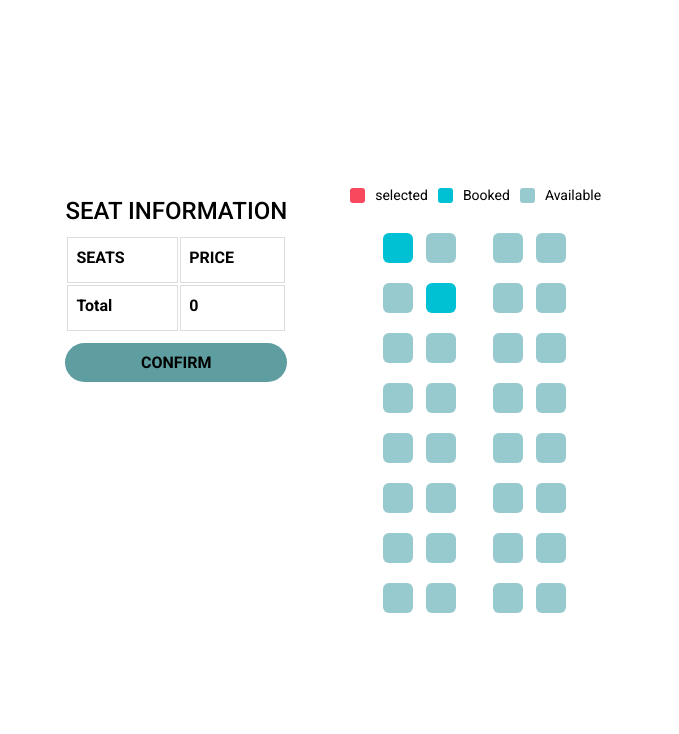
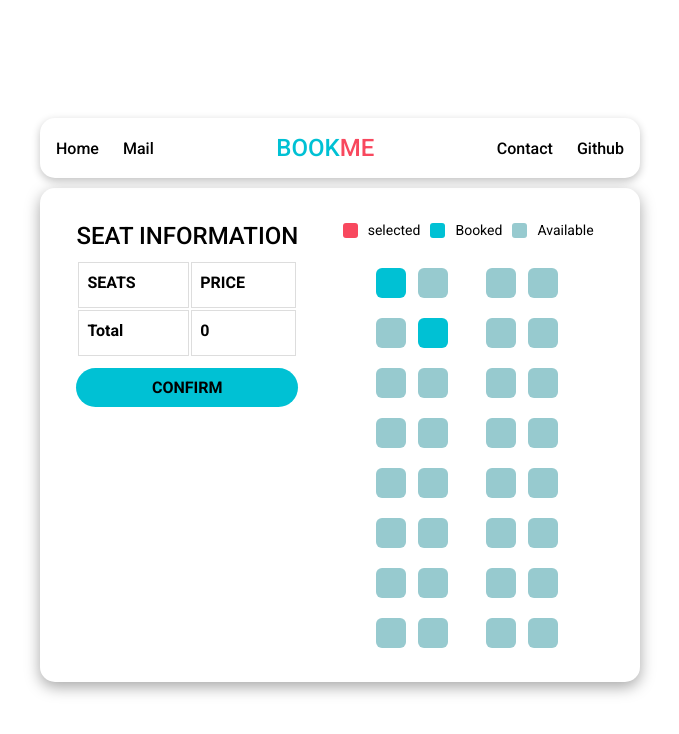
Before and after one commit to pyashraful/bus-ticket-booking-app, a React (Create React App) app: page / in a window 1280 px wide. Shown: the top 734 px of the page, without its empty margins (300-979 px from the left). Built offline with nearby package versions, Linux system fonts and the light colour scheme.

Commit message:
navbar and laylou and boxshadow

```diff
--- a/src/App.js
+++ b/src/App.js
@@ -1,12 +1,16 @@
 import React from "react";
 import BookSeats from "./components/BookSeats";
+import NavBar from "./components/NavBar";
 import classes from "./styles/App.module.css";
 
 const App = () => {
   return (
     <div className={classes.appContainer}>
-      <div className={classes.bookSeatContainer}>
-        <BookSeats />
+      <div className={classes.bodyContainer}>
+        <NavBar />
+        <div className={classes.bookSeatContainer}>
+          <BookSeats />
+        </div>
       </div>
     </div>
   );
--- /dev/null
+++ b/src/components/NavBar.js
@@ -0,0 +1,33 @@
+import classes from "../styles/NavBar.module.css";
+
+export default function Navbar() {
+  // TODO: add link to <a></a> tag
+
+  return (
+    <div className={classes.header}>
+      <header>
+        <nav>
+          <ul>
+            <li className={classes.logo}>
+              <a>
+                <span>BOOK</span>ME
+              </a>
+            </li>
+            <li>
+              <a>Home</a>
+            </li>
+            <li>
+              <a>Mail</a>
+            </li>
+            <li>
+              <a>Contact</a>
+            </li>
+            <li>
+              <a>Github</a>
+            </li>
+          </ul>
+        </nav>
+      </header>
+    </div>
+  );
+}
--- a/src/styles/App.module.css
+++ b/src/styles/App.module.css
@@ -8,9 +8,11 @@
   align-items: center;
   align-content: center;
   height: 100vh;
+  gap: 1rem;
 }
 
 .bookSeatContainer {
+  padding: 1.5rem;
   max-width: 600px;
   display: flex;
   flex-flow: row wrap;
@@ -18,3 +20,11 @@
   align-content: flex-start;
   gap: 4%;
 }
+.bookSeatContainer {
+  border-radius: 15px;
+  box-shadow: rgba(0, 0, 0, 0.35) 0px 5px 15px;
+}
+.bodyContainer {
+  display: flex;
+  flex-flow: column;
+}
--- a/src/styles/BookStyle.module.css
+++ b/src/styles/BookStyle.module.css
@@ -4,6 +4,7 @@
 }
 
 .seatsContainer {
+  padding: 10px;
   margin: 0;
   box-sizing: border-box;
   display: flex;
--- a/src/styles/BusDetails.module.css
+++ b/src/styles/BusDetails.module.css
@@ -33,11 +33,11 @@
   border-radius: 20px;
   text-transform: uppercase;
   font-size: 1rem;
-  background: cadetblue;
+  background: #00c1d4;
   font-weight: bold;
   cursor: pointer;
 }
 
 .btn:hover {
-  background: rebeccapurple;
+  background: #f8485e;
 }
--- /dev/null
+++ b/src/styles/NavBar.module.css
@@ -0,0 +1,47 @@
+.header {
+  border-radius: 15px;
+  padding: 1rem;
+  max-width: 600px;
+  flex-basis: 100%;
+  margin-bottom: 10px;
+  box-shadow: rgba(0, 0, 0, 0.24) 0px 3px 8px;
+}
+
+nav ul {
+  list-style: none;
+}
+nav ul {
+  display: flex;
+  flex-flow: row wrap;
+  justify-content: flex-end;
+  align-items: center;
+  gap: 1.5rem;
+}
+
+nav ul li a {
+  font-weight: 500;
+}
+
+nav li:first-child {
+  flex-basis: auto;
+  margin: 0 auto;
+  order: 2;
+}
+nav li:nth-child(2),
+nav li:nth-child(3) {
+  order: 1;
+}
+nav li:nth-child(4),
+nav li:nth-child(5) {
+  order: 3;
+}
+
+.logo {
+  font-size: 1.5em;
+  font-weight: 800;
+  color: #f8485e;
+}
+
+.logo span {
+  color: #00c1d4;
+}
```
